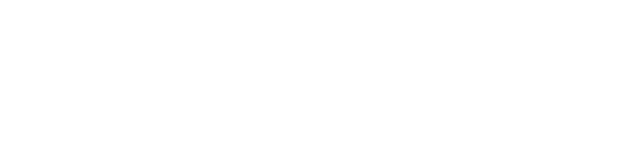
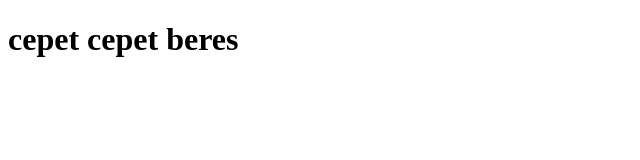
Before and after one commit to zenahaha/testing, a plain HTML site: page about.html in a window 1280 px wide. Shown: the whole page, without its empty margins (0-640 px from the left). Drawn offline with Linux system fonts and the light colour scheme.

Commit message:
Menambahkan h1 difile about.html

```diff
--- a/about.html
+++ b/about.html
@@ -6,6 +6,6 @@
     <title>Halaman about</title>
 </head>
 <body>
-
+    <h1>cepet cepet beres</h1>
 </body>
 </html>
```
